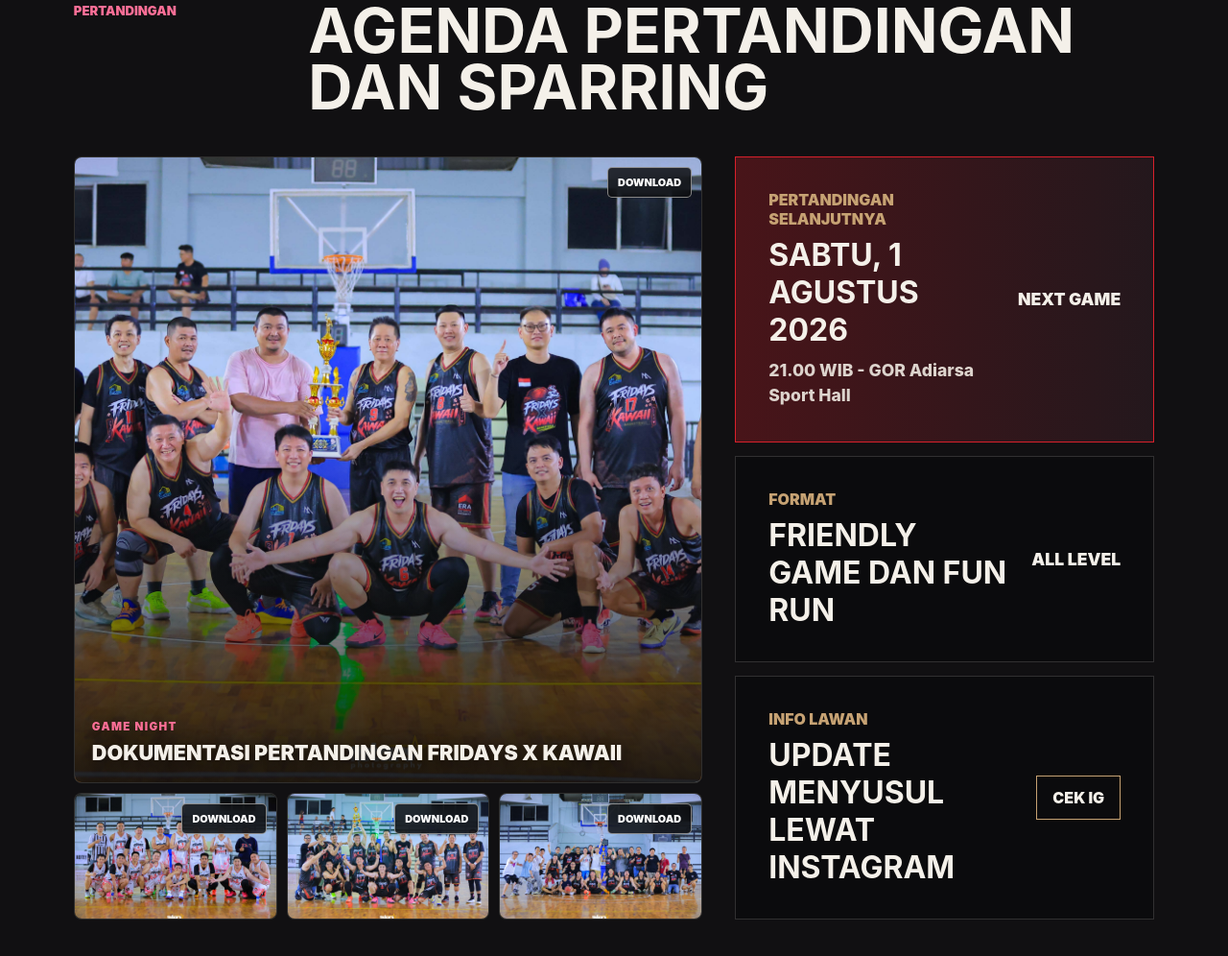
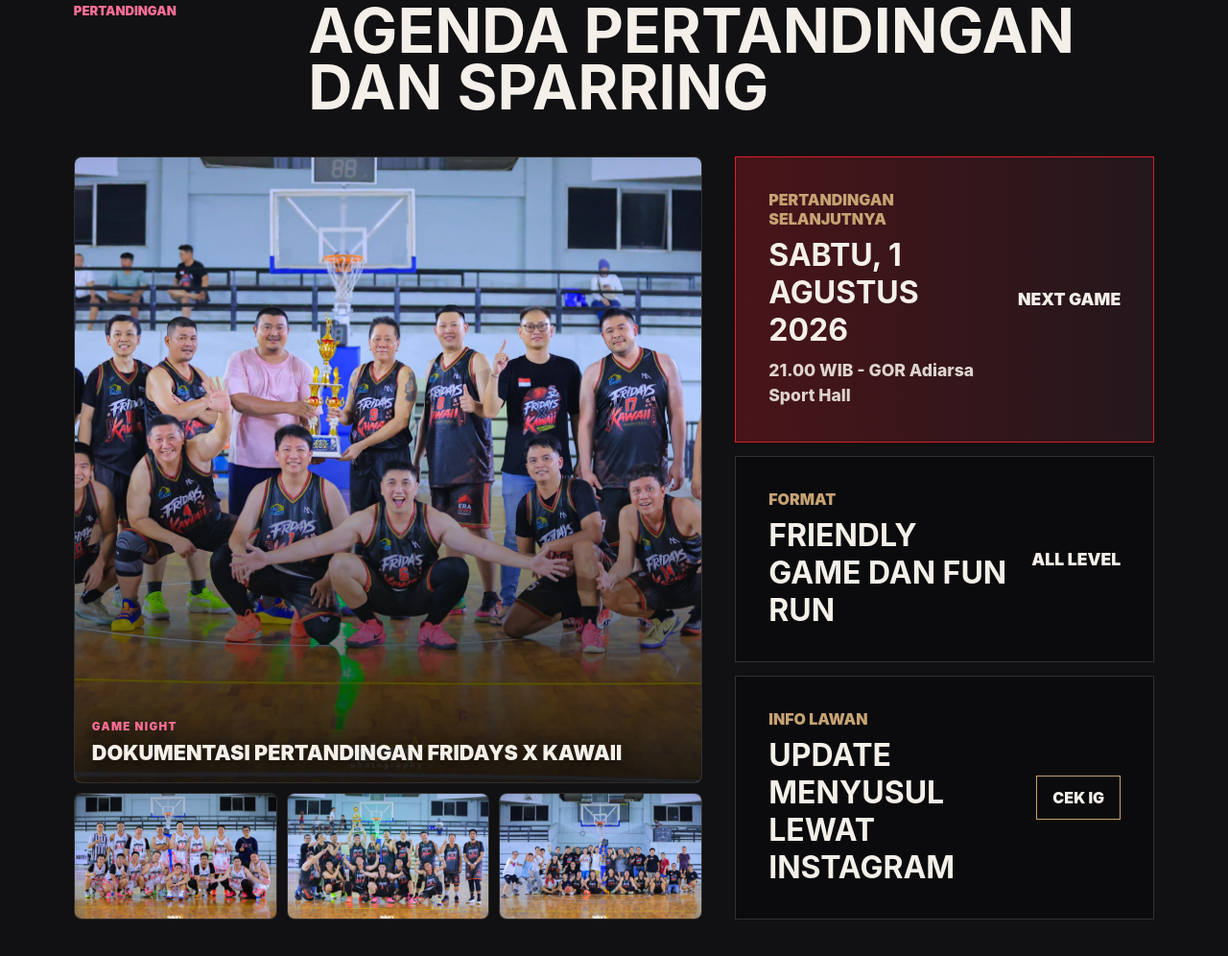
Before and after one commit to peterysp/fridaysxkawaii, a website: page public/index.html in a window 1280 px wide. Shown: the part 1838-2834 px from the top of the page at 96% size. Drawn offline with Linux system fonts and the light colour scheme.

Commit message:
Remove photo download labels (#4)
Co-authored-by: peterysp <peterysp@users.noreply.github.com>

```diff
--- a/public/index.html
+++ b/public/index.html
@@ -107,12 +107,6 @@
                   alt="Aksi utama pemain Fridays x Kawaii saat pertandingan"
                 />
               </a>
-              <a
-                class="match-download"
-                href="/assets/pertandingan/11STARS_-0621.jpg"
-                download="11STARS_-0621.jpg"
-                aria-label="Download foto pertandingan 11STARS 0621"
-              >Download</a>
               <figcaption>
                 <span>Game night</span>
                 Dokumentasi pertandingan Fridays x Kawaii
@@ -126,12 +120,6 @@
                   loading="lazy"
                 />
               </a>
-              <a
-                class="match-download"
-                href="/assets/pertandingan/11STARS_-0515.jpg"
-                download="11STARS_-0515.jpg"
-                aria-label="Download foto pertandingan 11STARS 0515"
-              >Download</a>
             </figure>
             <figure class="match-photo">
               <a class="match-photo-link" href="/assets/pertandingan/11STARS_-0629.jpg">
@@ -141,12 +129,6 @@
                   loading="lazy"
                 />
               </a>
-              <a
-                class="match-download"
-                href="/assets/pertandingan/11STARS_-0629.jpg"
-                download="11STARS_-0629.jpg"
-                aria-label="Download foto pertandingan 11STARS 0629"
-              >Download</a>
             </figure>
             <figure class="match-photo">
               <a class="match-photo-link" href="/assets/pertandingan/11STARS_-0673.jpg">
@@ -156,12 +138,6 @@
                   loading="lazy"
                 />
               </a>
-              <a
-                class="match-download"
-                href="/assets/pertandingan/11STARS_-0673.jpg"
-                download="11STARS_-0673.jpg"
-                aria-label="Download foto pertandingan 11STARS 0673"
-              >Download</a>
             </figure>
           </div>
           <div class="match-board">
--- a/public/styles.css
+++ b/public/styles.css
@@ -357,28 +357,6 @@ h2 {
   width: 100%;
   height: 100%;
   cursor: zoom-in;
-}
-
-.match-download {
-  position: absolute;
-  top: 10px;
-  right: 10px;
-  z-index: 2;
-  padding: 8px 10px;
-  border: 1px solid rgba(244, 240, 233, 0.52);
-  border-radius: 5px;
-  background: rgba(11, 11, 13, 0.82);
-  color: white;
-  font-size: 0.68rem;
-  font-weight: 950;
-  text-transform: uppercase;
-  backdrop-filter: blur(8px);
-}
-
-.match-download:hover,
-.match-download:focus-visible {
-  border-color: var(--gold);
-  background: var(--red);
 }
 
 .match-photo:hover img {
```
